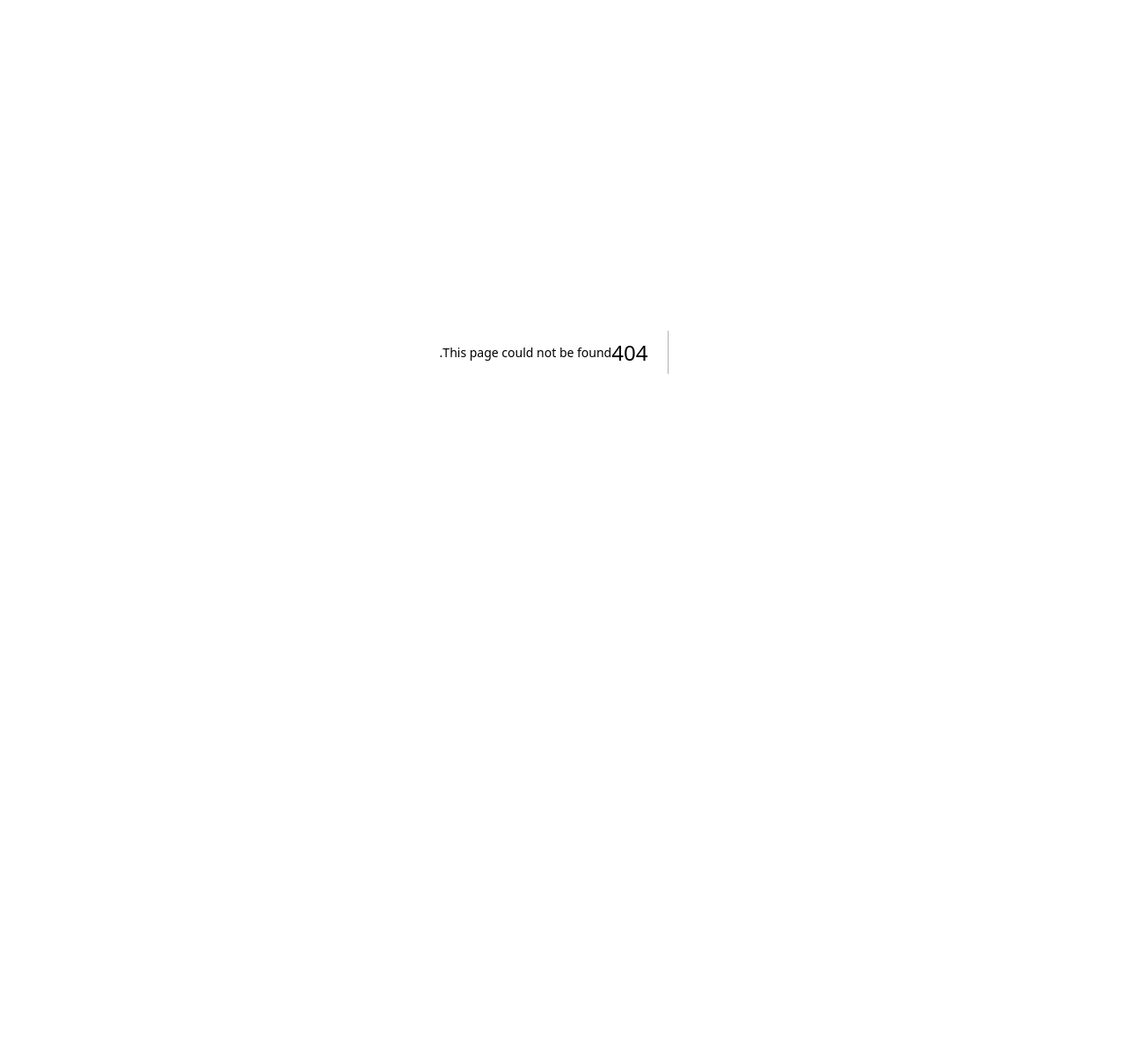
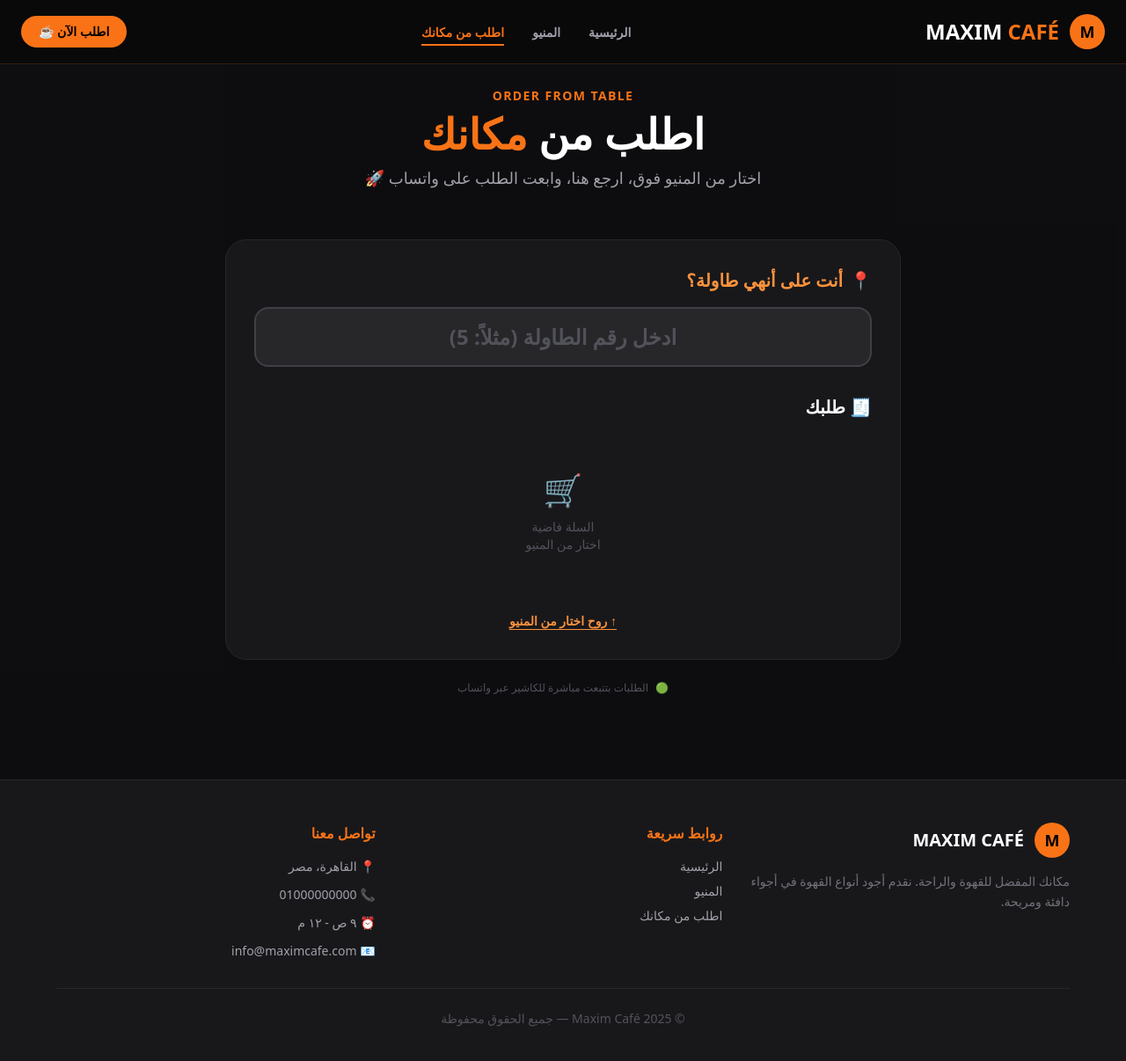
Before and after one commit to MohamedMahfouz2022/maxim-cafe, a Next.js app: page /order in a window 1280 px wide. Before the commit this address had no page. Shown: the top 1206 px of the page at 88% size. Before the commit the page ends 800 px from the top, so only its background shows below. Built offline with nearby package versions, Linux system fonts and the light colour scheme.

Commit message:
feat: Implement Next.js routing with dedicated menu and order pages, updating navigation components to use `next/link`.

```diff
--- a/app/layout.jsx
+++ b/app/layout.jsx
@@ -4,6 +4,8 @@
 // ============================================================
 
 import { CartProvider } from "../context/CartContext";
+import Navbar from "../components/layout/Navbar";
+import Footer from "../components/layout/Footer";
 import "./globals.css";
 
 export const metadata = {
@@ -30,8 +32,12 @@
 export default function RootLayout({ children }) {
   return (
     <html lang="ar" dir="rtl">
-      <body>
-        <CartProvider>{children}</CartProvider>
+      <body className="min-h-screen bg-zinc-950 text-white font-sans overflow-x-hidden flex flex-col">
+        <CartProvider>
+          <Navbar />
+          <main className="flex-grow">{children}</main>
+          <Footer />
+        </CartProvider>
       </body>
     </html>
   );
--- /dev/null
+++ b/app/menu/page.jsx
@@ -0,0 +1,6 @@
+"use client";
+import Menu from "../../components/sections/Menu";
+
+export default function MenuPage() {
+  return <Menu />;
+}
--- /dev/null
+++ b/app/order/page.jsx
@@ -0,0 +1,6 @@
+"use client";
+import OrderFromTable from "../../components/sections/OrderFromTable";
+
+export default function OrderPage() {
+  return <OrderFromTable />;
+}
--- a/app/page.jsx
+++ b/app/page.jsx
@@ -1,34 +1,11 @@
 // ============================================================
 // app/page.jsx
-// بدون Reservation Section
 // ============================================================
 
-"use client";
-
-import { useState } from "react";
-import Navbar from "../components/layout/Navbar";
-import Footer from "../components/layout/Footer";
 import Hero from "../components/sections/Hero";
-import Menu from "../components/sections/Menu";
-import OrderFromTable from "../components/sections/OrderFromTable";
 
 export default function Page() {
-  const [activeSection, setActiveSection] = useState("home");
-
-  const handleNavigate = (sectionId) => {
-    setActiveSection(sectionId);
-    document.getElementById(sectionId)?.scrollIntoView({ behavior: "smooth" });
-  };
-
   return (
-    <div dir="rtl" className="min-h-screen bg-zinc-950 text-white font-sans overflow-x-hidden">
-      <Navbar activeSection={activeSection} onNavigate={handleNavigate} />
-      <main>
-        <Hero onNavigate={handleNavigate} />
-        <Menu onNavigateToOrder={() => handleNavigate("order")} />
-        <OrderFromTable />
-      </main>
-      <Footer onNavigate={handleNavigate} />
-    </div>
+    <Hero />
   );
 }
--- a/components/layout/Footer.jsx
+++ b/components/layout/Footer.jsx
@@ -6,11 +6,12 @@
 "use client";
 
 import { motion } from "framer-motion";
+import Link from "next/link";
 
 const QUICK_LINKS = [
-  { label: "الرئيسية",       id: "home"  },
-  { label: "المنيو",          id: "menu"  },
-  { label: "اطلب من مكانك",  id: "order" },
+  { label: "الرئيسية",       href: "/"  },
+  { label: "المنيو",          href: "/menu"  },
+  { label: "اطلب من مكانك",  href: "/order" },
 ];
 
 const CONTACT_INFO = [
@@ -20,7 +21,7 @@
   { icon: "📧", text: "info@maximcafe.com"  },
 ];
 
-export default function Footer({ onNavigate }) {
+export default function Footer() {
   return (
     <footer className="bg-zinc-900 border-t border-zinc-800 py-12 px-4 sm:px-6">
       <div className="max-w-6xl mx-auto">
@@ -43,15 +44,16 @@
           <div>
             <h4 className="font-black text-orange-500 mb-4">روابط سريعة</h4>
             <ul className="space-y-2 text-zinc-400 text-sm">
-              {QUICK_LINKS.map(({ label, id }) => (
-                <li key={id}>
-                  <motion.button
-                    whileHover={{ x: -4, color: "#f97316" }}
-                    onClick={() => onNavigate(id)}
-                    className="cursor-pointer transition-colors duration-200"
-                  >
-                    {label}
-                  </motion.button>
+              {QUICK_LINKS.map(({ label, href }) => (
+                <li key={href}>
+                  <Link href={href} className="inline-block">
+                    <motion.div
+                      whileHover={{ x: -4, color: "#f97316" }}
+                      className="cursor-pointer transition-colors duration-200 inline-block"
+                    >
+                      {label}
+                    </motion.div>
+                  </Link>
                 </li>
               ))}
             </ul>
--- a/components/layout/Navbar.jsx
+++ b/components/layout/Navbar.jsx
@@ -8,19 +8,21 @@
 
 import { useState } from "react";
 import { motion, AnimatePresence } from "framer-motion";
+import Link from "next/link";
+import { usePathname } from "next/navigation";
 
 // حذفنا "حجز طاولة" من الروابط
 const NAV_LINKS = [
-  { id: "home",  label: "الرئيسية"      },
-  { id: "menu",  label: "المنيو"         },
-  { id: "order", label: "اطلب من مكانك" },
+  { id: "/",  label: "الرئيسية"      },
+  { id: "/menu",  label: "المنيو"         },
+  { id: "/order", label: "اطلب من مكانك" },
 ];
 
-export default function Navbar({ activeSection, onNavigate }) {
+export default function Navbar() {
   const [menuOpen, setMenuOpen] = useState(false);
+  const pathname = usePathname();
 
-  const handleNav = (id) => {
-    onNavigate(id);
+  const handleClose = () => {
     setMenuOpen(false);
   };
 
@@ -34,11 +36,11 @@
       <div className="max-w-7xl mx-auto px-4 sm:px-6 py-4 flex items-center justify-between">
 
         {/* ---- الشعار ---- */}
-        <motion.button
+        <Link href="/" className="cursor-pointer group flex items-center gap-3" onClick={handleClose}>
+          <motion.div
             whileHover={{ scale: 1.03 }}
             whileTap={{ scale: 0.97 }}
-          onClick={() => handleNav("home")}
-          className="cursor-pointer flex items-center gap-3"
+            className="flex items-center gap-3"
           >
             <div className="w-9 h-9 sm:w-10 sm:h-10 bg-orange-500 rounded-full flex items-center justify-center text-black font-black text-base sm:text-lg">
               M
@@ -46,39 +48,46 @@
             <span className="text-xl sm:text-2xl font-black text-white">
               MAXIM <span className="text-orange-500">CAFÉ</span>
             </span>
-        </motion.button>
+          </motion.div>
+        </Link>
 
         {/* ---- Desktop Links ---- */}
         <div className="hidden md:flex items-center gap-6 lg:gap-8">
-          {NAV_LINKS.map((link, i) => (
-            <motion.button
+          {NAV_LINKS.map((link, i) => {
+            const isActive = pathname === link.id || (link.id !== "/" && pathname?.startsWith(link.id));
+            return (
+              <motion.div
                 key={link.id}
                 initial={{ opacity: 0, y: -20 }}
                 animate={{ opacity: 1, y: 0 }}
                 transition={{ delay: 0.1 + i * 0.08 }}
-              whileHover={{ color: "#f97316" }}
-              onClick={() => handleNav(link.id)}
-              className={`cursor-pointer text-sm font-semibold transition-colors duration-200 ${
-                activeSection === link.id
+              >
+                <Link
+                  href={link.id}
+                  className={`cursor-pointer text-sm font-semibold transition-colors duration-200 hover:text-orange-500 ${
+                    isActive
                       ? "text-orange-500 border-b-2 border-orange-500 pb-1"
                       : "text-zinc-400"
                   }`}
                 >
                   {link.label}
-            </motion.button>
-          ))}
+                </Link>
+              </motion.div>
+            );
+          })}
         </div>
 
         {/* ---- CTA + Hamburger ---- */}
         <div className="flex items-center gap-3">
+          <Link href="/order" className="cursor-pointer hidden sm:block">
             <motion.button
               whileHover={{ scale: 1.07, boxShadow: "0 0 20px rgba(249,115,22,0.4)" }}
               whileTap={{ scale: 0.95 }}
-            onClick={() => handleNav("order")}
-            className="cursor-pointer hidden sm:block bg-orange-500 hover:bg-orange-400 text-black font-bold px-4 py-2 lg:px-5 rounded-full text-sm transition-colors duration-200"
+              className="bg-orange-500 w-full hover:bg-orange-400 text-black font-bold px-4 py-2 lg:px-5 rounded-full text-sm transition-colors duration-200"
             >
               اطلب الآن ☕
             </motion.button>
+          </Link>
 
           {/* زر الهامبرجر */}
           <button
@@ -113,25 +122,30 @@
             className="md:hidden bg-zinc-950 border-t border-zinc-800 overflow-hidden"
           >
             <div className="px-4 py-4 flex flex-col gap-2">
-              {NAV_LINKS.map((link) => (
-                <button
+              {NAV_LINKS.map((link) => {
+                const isActive = pathname === link.id || (link.id !== "/" && pathname?.startsWith(link.id));
+                return (
+                  <Link
                     key={link.id}
-                  onClick={() => handleNav(link.id)}
-                  className={`cursor-pointer text-right w-full py-3 px-4 rounded-xl font-semibold text-sm transition-all duration-200 ${
-                    activeSection === link.id
+                    href={link.id}
+                    onClick={handleClose}
+                    className={`cursor-pointer text-right w-full py-3 px-4 rounded-xl font-semibold text-sm transition-all duration-200 block ${
+                      isActive
                         ? "bg-orange-500/15 text-orange-400"
                         : "text-zinc-400 hover:bg-zinc-800"
                     }`}
                   >
                     {link.label}
-                </button>
-              ))}
+                  </Link>
+                );
+              })}
+              <Link href="/order" onClick={handleClose} className="block mt-1">
                 <button
-                onClick={() => handleNav("order")}
-                className="cursor-pointer mt-1 bg-orange-500 hover:bg-orange-400 text-black font-bold py-3 px-4 rounded-full text-sm transition-colors duration-200"
+                  className="cursor-pointer w-full bg-orange-500 hover:bg-orange-400 text-black font-bold py-3 px-4 rounded-full text-sm transition-colors duration-200"
                 >
                   اطلب الآن ☕
                 </button>
+              </Link>
             </div>
           </motion.div>
         )}
--- a/components/sections/Hero.jsx
+++ b/components/sections/Hero.jsx
@@ -6,6 +6,7 @@
 "use client";
 
 import { motion } from "framer-motion";
+import Link from "next/link";
 
 const containerVariants = {
   hidden: {},
@@ -23,7 +24,7 @@
   { num: "٥★", label: "تقييم العملاء" },
 ];
 
-export default function Hero({ onNavigate }) {
+export default function Hero() {
   return (
     <section
       id="home"
@@ -96,22 +97,24 @@
           variants={itemVariants}
           className="flex flex-col sm:flex-row gap-4 justify-center"
         >
+          <Link href="/menu" className="w-full sm:w-auto">
             <motion.button
               whileHover={{ scale: 1.05, boxShadow: "0 0 30px rgba(249,115,22,0.5)" }}
               whileTap={{ scale: 0.97 }}
-            onClick={() => onNavigate("menu")}
-            className="cursor-pointer bg-orange-500 hover:bg-orange-400 text-black font-bold px-10 py-4 rounded-full text-base sm:text-lg transition-colors duration-300"
+              className="cursor-pointer w-full bg-orange-500 hover:bg-orange-400 text-black font-bold px-10 py-4 rounded-full text-base sm:text-lg transition-colors duration-300"
             >
               🍽️ شوف المنيو
             </motion.button>
+          </Link>
+          <Link href="/order" className="w-full sm:w-auto">
             <motion.button
               whileHover={{ scale: 1.05 }}
               whileTap={{ scale: 0.97 }}
-            onClick={() => onNavigate("order")}
-            className="cursor-pointer bg-transparent border-2 border-orange-500 text-orange-400 hover:bg-orange-500 hover:text-black font-bold px-10 py-4 rounded-full text-base sm:text-lg transition-all duration-300"
+              className="cursor-pointer w-full bg-transparent border-2 border-orange-500 text-orange-400 hover:bg-orange-500 hover:text-black font-bold px-10 py-4 rounded-full text-base sm:text-lg transition-all duration-300"
             >
               📱 اطلب دلوقتي
             </motion.button>
+          </Link>
         </motion.div>
 
         {/* إحصائيات */}
--- a/components/sections/Menu.jsx
+++ b/components/sections/Menu.jsx
@@ -11,13 +11,14 @@
 import { useCart } from "../../context/CartContext";
 import MenuCard from "../ui/MenuCard";
 import CategoryTabs from "../ui/CategoryTabs";
+import Link from "next/link";
 
 const sectionVariants = {
   hidden: { opacity: 0, y: 50 },
   visible: { opacity: 1, y: 0, transition: { duration: 0.7, ease: [0.22, 1, 0.36, 1] } },
 };
 
-export default function Menu({ onNavigateToOrder }) {
+export default function Menu() {
   const [activeCategory, setActiveCategory] = useState(menuCategories[0]);
   const { items: cart, addItem, removeItem, total } = useCart();
 
@@ -111,14 +112,15 @@
             <span className="text-lg sm:text-xl font-black">
               الإجمالي: <span className="text-orange-500">{total} ج</span>
             </span>
+            <Link href="/order" className="w-full sm:w-auto">
               <motion.button
                 whileHover={{ scale: 1.05, boxShadow: "0 0 20px rgba(249,115,22,0.3)" }}
                 whileTap={{ scale: 0.97 }}
-              onClick={onNavigateToOrder}
-              className="cursor-pointer w-full sm:w-auto bg-orange-500 hover:bg-orange-400 text-black font-bold px-8 py-3 rounded-full transition-colors duration-200"
+                className="cursor-pointer w-full bg-orange-500 hover:bg-orange-400 text-black font-bold px-8 py-3 rounded-full transition-colors duration-200"
               >
                 ابعت الطلب على واتساب ←
               </motion.button>
+            </Link>
           </div>
         </motion.div>
       )}
--- a/components/sections/OrderFromTable.jsx
+++ b/components/sections/OrderFromTable.jsx
@@ -11,6 +11,7 @@
 import { motion, AnimatePresence } from "framer-motion";
 import { useCart } from "../../context/CartContext";
 import CartSummary from "../ui/CartSummary";
+import Link from "next/link";
 
 // رقم الواتساب مع كود الدولة (مصر +20)
 const WHATSAPP_NUMBER = "201013495432";
@@ -175,14 +176,15 @@
               transition={{ delay: 0.5 }}
               className="mt-6 text-center"
             >
-              <motion.button
-                whileHover={{ scale: 1.05 }}
-                whileTap={{ scale: 0.97 }}
-                onClick={() => document.getElementById("menu")?.scrollIntoView({ behavior: "smooth" })}
-                className="cursor-pointer text-orange-400 hover:text-orange-300 text-sm font-bold underline underline-offset-4 transition-colors"
-              >
-                ↑ روح اختار من المنيو
-              </motion.button>
+              <Link href="/menu">
+                <motion.span
+                  whileHover={{ scale: 1.05 }}
+                  whileTap={{ scale: 0.97 }}
+                  className="cursor-pointer inline-block text-orange-400 hover:text-orange-300 text-sm font-bold underline underline-offset-4 transition-colors"
+                >
+                  ↑ روح اختار من المنيو
+                </motion.span>
+              </Link>
             </motion.div>
           )}
         </motion.div>
```
Lines whose indentation alone changed are shown as unchanged.
